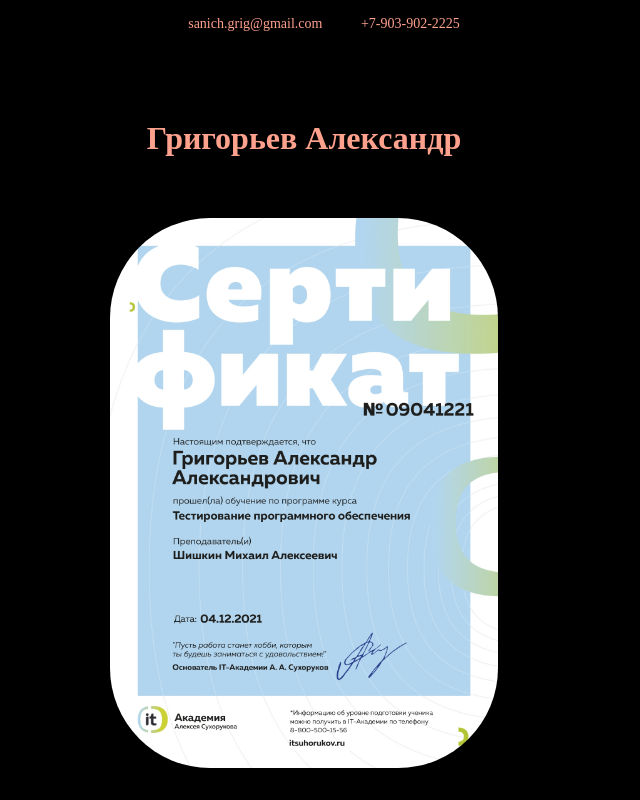
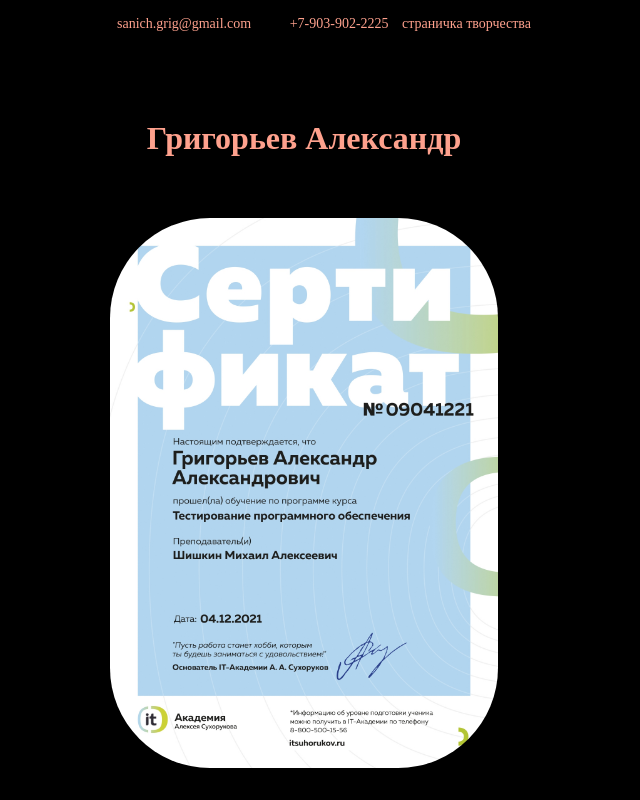
Before and after one commit to SSanich/first_page, a plain HTML site: page index.html in a window 1280 px wide. Shown: the top 800 px of the page, without its empty margins (336-976 px from the left). Drawn offline with Linux system fonts and the light colour scheme.

Commit message:
add back

```diff
--- a/index.html
+++ b/index.html
@@ -11,6 +11,7 @@
       <div class="container">
        <a class="header-email" href="mailto:sanich.grig@gmail.com"> sanich.grig@gmail.com </a>
        <a class="header-phone"href="tel:+7-903-902-2225"> +7-903-902-2225 </a>
+        <a class="art" href="index2.html"> cтраничка творчества </a>
       </div>
     </header>
 
```
Also changed, not shown: index2.html (+1 -1 lines).
